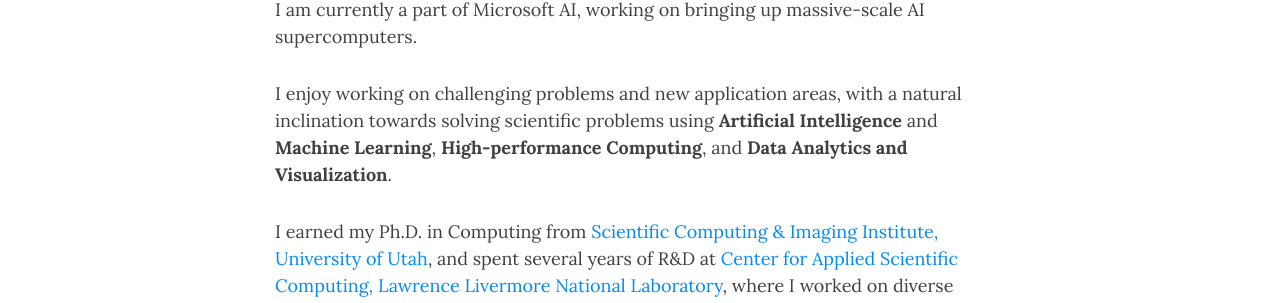
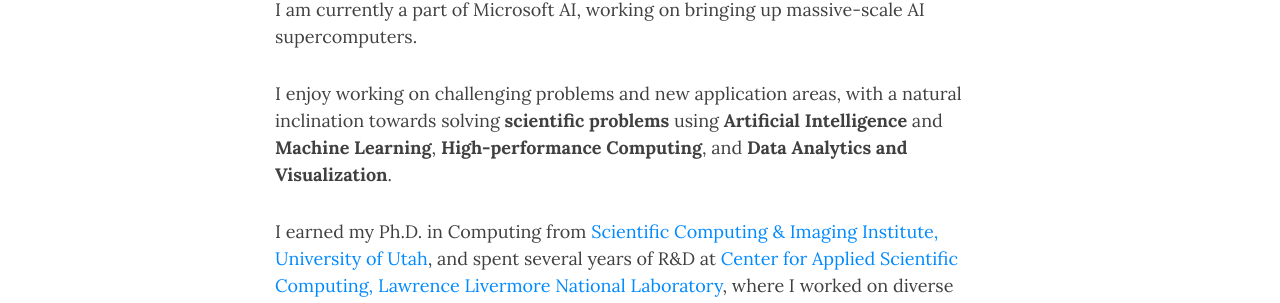
Before and after one commit to bhatiaharsh/bhatiaharsh.github.io, a Jekyll site: the page built from index.html, in a window 1280 px wide and 1089 px high. Shown: the part 395-698 px from the top of the window. Built offline with Jekyll 4.4.1, drawn with Linux system fonts in a browser that asks for light colours; nearby versions of some CDN libraries; the list of posts is cut into pages by our own code.

Commit message:
make bold

```diff
--- a/index.html
+++ b/index.html
@@ -12,7 +12,7 @@
 
 <p>
 I enjoy working on challenging problems and new application areas, with a natural inclination towards
-solving scientific problems using <b>Artificial Intelligence</b> and <b>Machine Learning</b>,
+solving <b>scientific problems</b> using <b>Artificial Intelligence</b> and <b>Machine Learning</b>,
 <b>High-performance Computing</b>, and <b>Data Analytics and Visualization</b>.
 </p>
 
```
